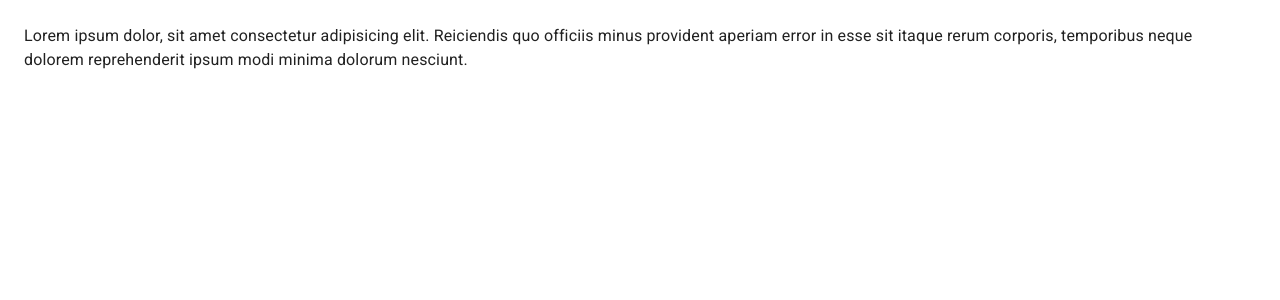
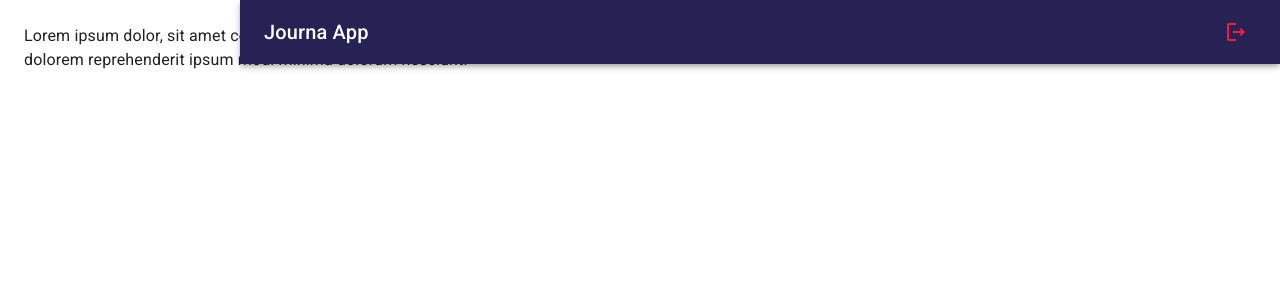
Before and after one commit to martincraviotto/curso-FH-journal-app, a React (Create React App) app: page / in a window 1280 px wide. Shown: the top 300 px of the page. Built offline with nearby package versions, Linux system fonts and the light colour scheme.

Commit message:
Final Clase247 - NavBar

```diff
--- /dev/null
+++ b/src/journal/components/NavBar.jsx
@@ -0,0 +1,32 @@
+import { LogoutOutlined, MenuOutlined } from '@mui/icons-material'
+import { AppBar, Grid, IconButton, Toolbar, Typography } from '@mui/material'
+import React from 'react'
+
+export const NavBar = ( {drawerWidth=240} ) => {
+  return (
+    <AppBar
+        position='fixed'
+        sx={{
+            width:{sm: `calc(100% - ${ drawerWidth }px)` },
+            ml: {sm:`${drawerWidth}px`}
+        }}
+    >
+        <Toolbar>
+            <IconButton
+                color='inherit'
+                edge='start'
+                sx={{mr:2, display:{sm:'none'}}}
+            >
+                <MenuOutlined />
+            </IconButton>
+            <Grid container direction='row' justifyContent='space-between' alignItems='center'>
+                <Typography variant='h6' noWrap component='div'> Journa App</Typography>
+                <IconButton color='error'>
+                    <LogoutOutlined />
+                </IconButton>
+            </Grid>
+        </Toolbar>
+
+    </AppBar>
+  )
+}
--- /dev/null
+++ b/src/journal/components/index.js
@@ -0,0 +1 @@
+export * from './NavBar';
--- a/src/journal/layout/JournalLayout.jsx
+++ b/src/journal/layout/JournalLayout.jsx
@@ -1,12 +1,17 @@
 
 import { Box } from '@mui/system'
 import React from 'react'
+import { NavBar } from '../components/NavBar';
+
+const drawerWidth=240;
 
 export const JournalLayout = ({children}) => {
   return (
     <Box sx={{display:'flex'}}>
-        {/* Navbar */}
-        {/* sidebar */}
+
+        <NavBar drawerWidth={drawerWidth} />
+
+        {/* sidebar  drawerWidth*/}
 
         <Box
             component='main'
```
